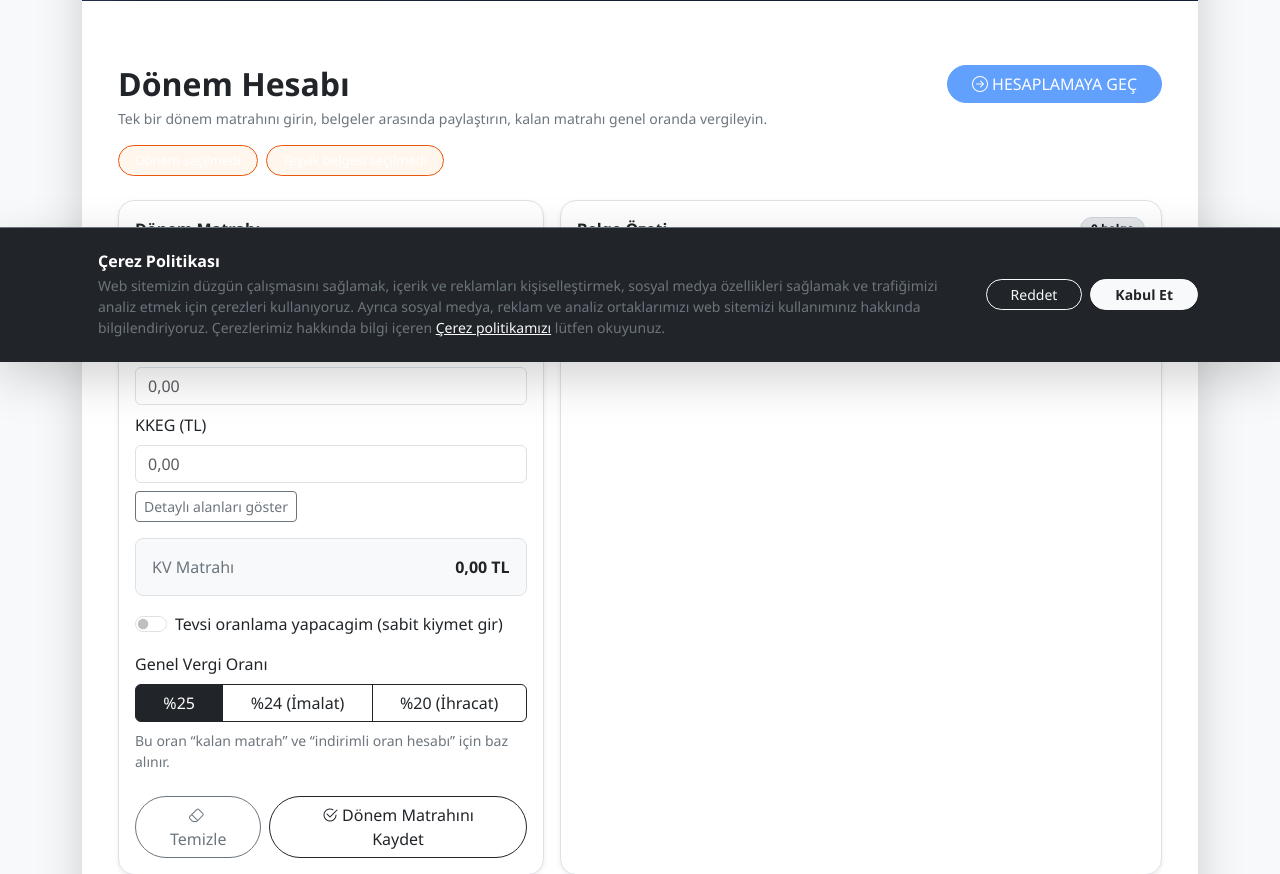
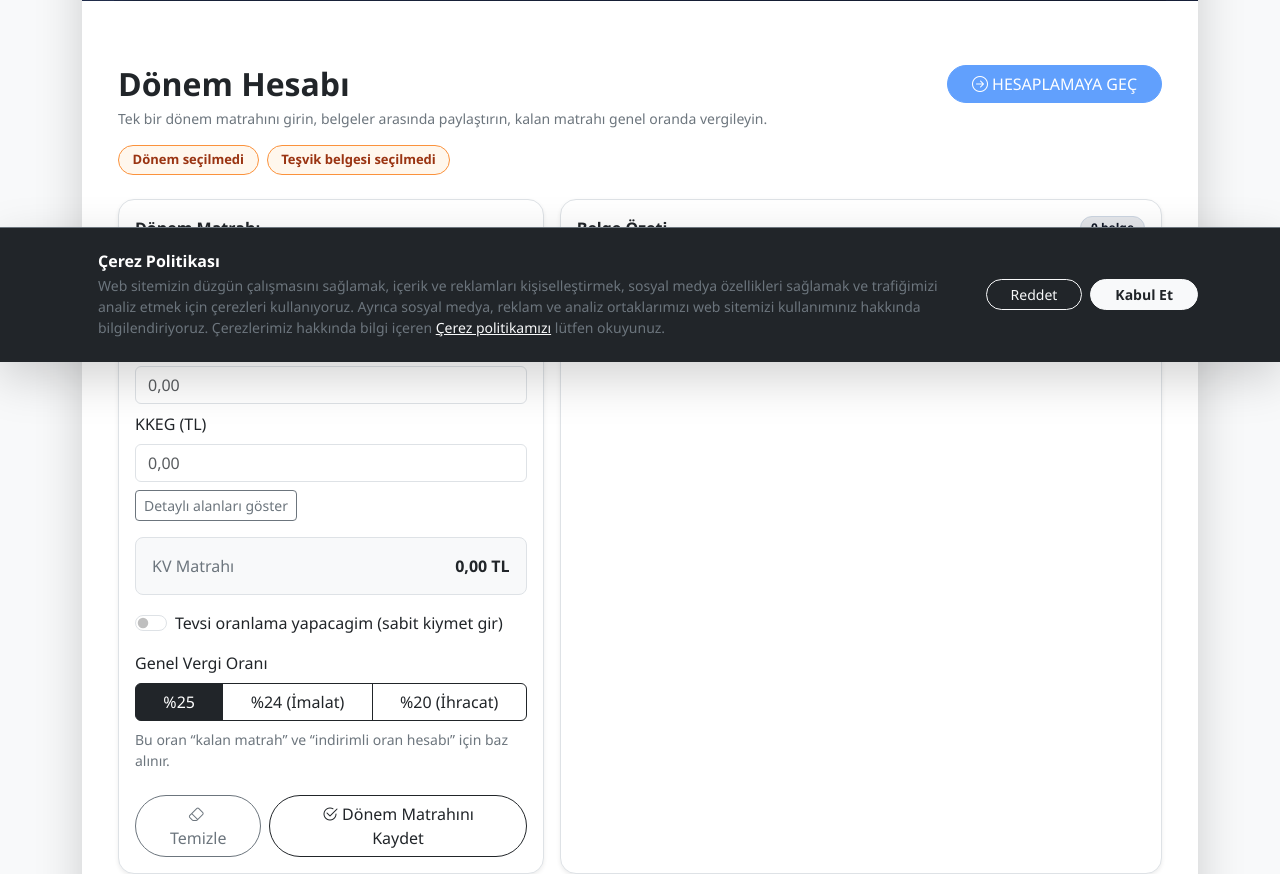
Before and after one commit to Wordand/isfaymm-webuygulama, a Flask app: page /hesaplama-araclari/indirimli-kurumlar-vergisi/ in a window 1280 px wide. Shown: the part 438-1312 px from the top of the page. Run offline with Flask 3, Linux system fonts and the light colour scheme; some libraries are stand-ins or nearby versions.

Commit message:
Refine period and document selection flow

```diff
--- a/templates/reports/donem_hesabi.html
+++ b/templates/reports/donem_hesabi.html
@@ -33,20 +33,20 @@
       <div class="text-muted small">Tek bir dönem matrahını girin, belgeler arasında paylaştırın, kalan matrahı genel oranda vergileyin.</div>
       <div class="d-flex flex-wrap gap-2 mt-3">
         {% if session.get('active_donem_text') %}
-          <span class="badge rounded-pill px-3 py-2" style="background:#15803d; color:#fff; border:1px solid #166534; font-size:13px;">
+          <span class="ikv-status-badge ikv-status-ok">
             <i class="bi bi-check-circle-fill me-1"></i>Dönem seçildi: {{ session.get('active_donem_text') }}
           </span>
         {% else %}
-          <span class="badge rounded-pill px-3 py-2" style="background:#fff7ed; color:#9a3412; border:1px solid #ea580c; font-size:13px;">
+          <span class="ikv-status-badge ikv-status-warn">
             Dönem seçilmedi
           </span>
         {% endif %}
         {% if session.get('active_tesvik_id') %}
-          <span class="badge rounded-pill px-3 py-2" style="background:#15803d; color:#fff; border:1px solid #166534; font-size:13px;">
+          <span class="ikv-status-badge ikv-status-ok">
             <i class="bi bi-check-circle-fill me-1"></i>Teşvik belgesi seçildi{% if selected_doc.no %}: {{ selected_doc.no }}{% endif %}
           </span>
         {% else %}
-          <span class="badge rounded-pill px-3 py-2" style="background:#fff7ed; color:#9a3412; border:1px solid #ea580c; font-size:13px;">
+          <span class="ikv-status-badge ikv-status-warn">
             Teşvik belgesi seçilmedi
           </span>
         {% endif %}
@@ -261,7 +261,7 @@
                     <td class="text-end fw-semibold">{{ (u.total_matrah if u else 0)|tlformat }} TL</td>
                     <td class="text-end">
                       {% if is_active_doc %}
-                        <span class="badge rounded-pill" style="background:#15803d; color:#fff; border:1px solid #166534;">Seçili</span>
+                        <span class="ikv-status-badge ikv-status-ok py-1 px-2">Seçili</span>
                       {% else %}
                         <span class="text-muted small">-</span>
                       {% endif %}
@@ -269,7 +269,7 @@
                     <td class="text-end">
                       <button type="button"
                               class="btn btn-sm {% if is_active_doc %}btn-primary{% else %}btn-outline-primary{% endif %} rounded-pill px-3"
-                              onclick="poolSelectDoc({{ d.id }})">
+                              onclick='poolSelectDoc({{ d.id }}, {{ d.belge_no|tojson }})'>
                         {% if is_active_doc %}Seçili{% else %}Seç{% endif %}
                       </button>
                     </td>
@@ -329,7 +329,7 @@
             <td class="fw-bold">
               {{ r.donem_text }}
               {% if session.get('active_donem_text') == r.donem_text %}
-                <span class="badge ms-2" style="background:#15803d; color:#ffffff; border:1px solid #166534;">Seçili</span>
+                <span class="ikv-status-badge ikv-status-ok py-1 px-2 ms-2">Seçili</span>
               {% endif %}
             </td>
             <td class="text-end">{{ r.ticari_bilanco_kari|tlformat }} TL</td>
@@ -339,7 +339,7 @@
             <td class="text-end fw-bold">{{ r.kv_matrah|tlformat }} TL</td>
             <td class="text-end">%{{ r.genel_oran }}</td>
             <td class="text-end">
-              <button type="button" class="btn btn-sm btn-outline-primary rounded-pill px-3" onclick="event.stopPropagation(); poolSelectSaved({{ r.id }})">
+              <button type="button" class="btn btn-sm btn-outline-primary rounded-pill px-3" onclick='event.stopPropagation(); poolSelectSaved({{ r.id }}, {{ r.donem_text|tojson }})'>
                 Seç
               </button>
               <button type="button" class="btn btn-sm btn-outline-secondary rounded-pill px-3" onclick="event.stopPropagation(); poolLoadSaved({{ r.id }})">
@@ -361,7 +361,33 @@
   {% endif %}
 </div>
 
+<style>
+  .ikv-status-badge {
+    display: inline-flex;
+    align-items: center;
+    border-radius: 999px;
+    padding: 0.48rem 0.85rem;
+    font-size: 13px;
+    font-weight: 700;
+    line-height: 1;
+    white-space: nowrap;
+  }
+  .ikv-status-ok {
+    background: #047857 !important;
+    color: #ffffff !important;
+    border: 1px solid #065f46 !important;
+  }
+  .ikv-status-warn {
+    background: #fff7ed !important;
+    color: #9a3412 !important;
+    border: 1px solid #fb923c !important;
+  }
+</style>
+
 <script>
+  const poolActiveDonemText = {{ (session.get('active_donem_text') or '')|tojson }};
+  const poolActiveBelgeNo = {{ (selected_doc.no or '')|tojson }};
+
   // ---- Helpers (TR number parsing/formatting) ----
   function _parseTrNumber(s) {
     if (s == null) return 0;
@@ -641,27 +667,80 @@
     }
   }
 
-  async function poolSelectSaved(id) {
+  async function poolConfirmCalculation(donem, belge) {
+    if (!donem || !belge) {
+      window.location.href = '?sekme=donem';
+      return;
+    }
+
+    if (window.Swal) {
+      const result = await Swal.fire({
+        icon: 'question',
+        title: 'Hesaplamaya geçilsin mi?',
+        html: `
+          <div class="text-start">
+            <div class="mb-2"><strong>Dönem:</strong> ${donem}</div>
+            <div><strong>Belge:</strong> ${belge} Nolu Belge</div>
+          </div>
+        `,
+        showCancelButton: true,
+        confirmButtonText: 'Evet, geç',
+        cancelButtonText: 'Hayır',
+        reverseButtons: true
+      });
+      window.location.href = result.isConfirmed ? '?sekme=form' : '?sekme=donem';
+      return;
+    }
+
+    const ok = confirm(`Hesaplamaya geçilsin mi?\nDönem: ${donem}\nBelge: ${belge} Nolu Belge`);
+    window.location.href = ok ? '?sekme=form' : '?sekme=donem';
+  }
+
+  async function poolSelectSaved(id, donemLabel) {
     try {
       const res = await fetch('/indirimlikurumlar/donem_matrah/select/' + id, { method: 'POST' });
       if (!res.ok) {
         alert('Dönem seçilemedi.');
         return;
       }
-      window.location.href = '?sekme=donem';
+      const selectedDonem = donemLabel || '';
+      if (window.Swal) {
+        await Swal.fire({
+          icon: 'success',
+          title: 'Dönem seçildi',
+          text: selectedDonem ? `Dönem seçildi: ${selectedDonem}` : 'Dönem seçildi.',
+          timer: 1400,
+          showConfirmButton: false
+        });
+      } else {
+        alert(selectedDonem ? `Dönem seçildi: ${selectedDonem}` : 'Dönem seçildi.');
+      }
+      await poolConfirmCalculation(selectedDonem, poolActiveBelgeNo);
     } catch (e) {
       alert('Dönem seçilemedi (bağlantı hatası).');
     }
   }
 
-  async function poolSelectDoc(id) {
+  async function poolSelectDoc(id, belgeNo) {
     try {
       const res = await fetch('/indirimlikurumlar/tesvik/select/' + id, { method: 'POST' });
       if (!res.ok) {
         alert('Belge seçilemedi.');
         return;
       }
-      window.location.href = '?sekme=donem';
+      const selectedBelge = belgeNo || '';
+      if (window.Swal) {
+        await Swal.fire({
+          icon: 'success',
+          title: 'Belge seçildi',
+          text: selectedBelge ? `Belge seçildi: ${selectedBelge} Nolu Belge` : 'Belge seçildi.',
+          timer: 1400,
+          showConfirmButton: false
+        });
+      } else {
+        alert(selectedBelge ? `Belge seçildi: ${selectedBelge} Nolu Belge` : 'Belge seçildi.');
+      }
+      await poolConfirmCalculation(poolActiveDonemText, selectedBelge);
     } catch (e) {
       alert('Belge seçilemedi (bağlantı hatası).');
     }
```
